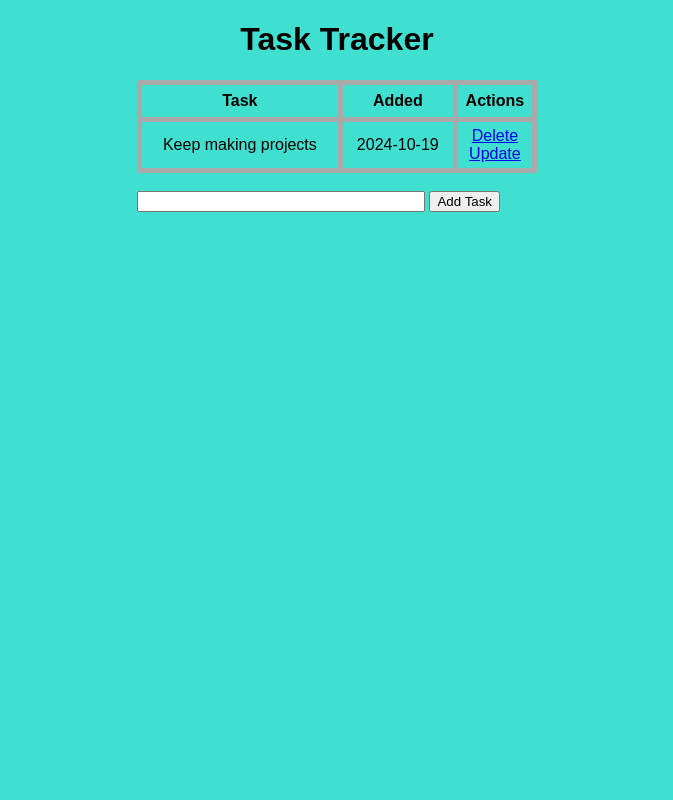
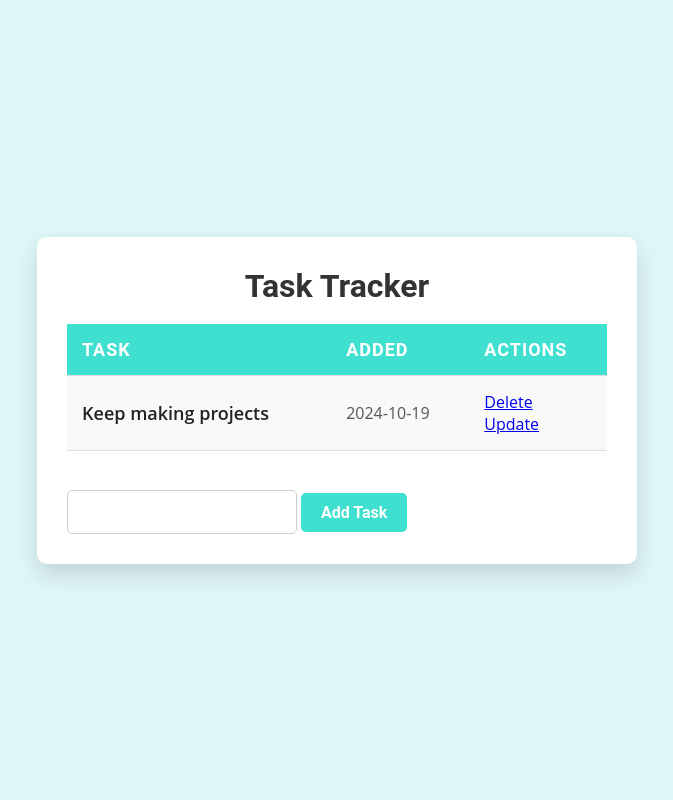
Before and after one commit to rattlesczck/ToDoList, a Flask app: page / in a window 1280 px wide. Shown: the whole page, without its empty margins (303-976 px from the left). Run offline with Flask 3, Linux system fonts and the light colour scheme; data comes from the database, SQL or seed files in the repository; both versions use the stored data as it was after the commit.

Commit message:
first commit

```diff
--- a/app.py
+++ b/app.py
@@ -23,13 +23,13 @@ def index():
 
     if request.method == "POST":
         task_content = request.form['content']
-        if task_content:
+        if task_content: #if user actually inputs some task to be recorded
             new_task = Todo(content=task_content)
 
             try:
-                db.session.add(new_task)
-                db.session.commit()
-                return redirect('/')
+                db.session.add(new_task) #add task into database
+                db.session.commit()       #commit
+                return redirect('/')       #redirect to the main page
             except:
                 return "There was an issue adding your task"
         else:
--- a/static/css/main.css
+++ b/static/css/main.css
@@ -1,36 +1,162 @@
-body, html {
+/* Font Styles and Global Reset */
+* {
     margin: 0;
-    font-family: sans-serif;
-    background-color: turquoise;
+    padding: 0;
+    box-sizing: border-box;
 }
 
-.content {
-    margin: 0 auto;
-    width: 400px;
+/* Body and HTML setup */
+body, html {
+    font-family: 'Roboto', sans-serif; /* Changed to 'Roboto' for modern look */
+    background-color: #e0f7fa;
+    color: #333;
+    height: 100%;
 }
 
-table, td, th {
-    border: 5px solid #aaa;
+/* Center content vertically using flex */
+body {
+    display: flex;
+    justify-content: center;
+    align-items: center;
+    min-height: 100vh;
 }
 
-table {
-    border-collapse: collapse;
+/* Content box with shadow and padding */
+.content {
+    max-width: 600px;
     width: 100%;
+    padding: 30px;
+    background-color: #fff;
+    border-radius: 10px;
+    box-shadow: 0 10px 25px rgba(0, 0, 0, 0.15);
+    transition: all 0.3s ease-in-out;
 }
 
-th {
-    height: 30px;
+/* Content hover effect */
+.content:hover {
+    transform: translateY(-5px);
+    box-shadow: 0 15px 30px rgba(0, 0, 0, 0.2);
 }
 
-td {
-    text-align: center;
-    padding: 5px;
+/* Task table styling */
+table {
+    width: 100%;
+    border-collapse: collapse;
+    margin-bottom: 20px;
 }
 
-.form {
-    margin-top: 20px;
+th, td {
+    border-bottom: 1px solid #ddd;
+    padding: 15px;
+    text-align: left;
+    font-size: 16px;
+    font-weight: 400; /* Regular weight for table text */
 }
 
+/* Styling table headers */
+th {
+    background-color: #40E0D0;
+    color: white;
+    font-size: 18px; /* Slightly larger headers */
+    font-weight: bold; /* Bold for emphasis */
+    text-transform: uppercase;
+    letter-spacing: 1px;
+}
+
+/* Add soft background for alternating rows */
+tr:nth-child(even) {
+    background-color: #f9f9f9;
+}
+
+/* Add hover effect to rows */
+tr:hover {
+    background-color: #f1f1f1;
+}
+
+/* Styling the task content in the table */
+td {
+    font-family: 'Open Sans', sans-serif; /* Font change for task content */
+    font-size: 16px;
+    font-weight: 500; /* Medium weight for clear reading */
+    color: #555; /* Softer text color for the task content */
+}
+
+/* Highlight task description */
+td:first-child {
+    font-size: 18px;
+    font-weight: 600;
+    color: #222; /* Darker text for better contrast */
+}
+
+/* Form container */
+.form {
+    display: flex;
+    justify-content: space-between;
+    margin-top: 20px;
+    align-items: center;
+}
+
+/* Input styling */
 #content {
-    width: 70%;
+    flex: 1;
+    padding: 10px;
+    border: 1px solid #ccc;
+    border-radius: 5px;
+    font-size: 16px;
+    font-family: 'Open Sans', sans-serif; /* Matching font style */
+    transition: border-color 0.3s ease;
 }
+
+/* Input focus state */
+#content:focus {
+    border-color: #40E0D0;
+    outline: none;
+}
+
+/* Button styling */
+input[type="submit"] {
+    padding: 10px 20px;
+    background-color: #40E0D0;
+    color: white;
+    border: none;
+    border-radius: 5px;
+    cursor: pointer;
+    font-size: 16px;
+    font-family: 'Roboto', sans-serif;
+    font-weight: 600; /* Bolder text for buttons */
+    transition: background-color 0.3s ease;
+}
+
+/* Button hover state */
+input[type="submit"]:hover {
+    background-color: #008B8B;
+}
+
+/* Responsive design */
+@media (max-width: 600px) {
+    .content {
+        padding: 20px;
+    }
+
+    table {
+        font-size: 14px;
+    }
+
+    th, td {
+        padding: 10px;
+    }
+
+    .form {
+        flex-direction: column;
+        align-items: stretch;
+    }
+
+    #content {
+        margin-bottom: 10px;
+        width: 100%;
+    }
+
+    input[type="submit"] {
+        width: 100%;
+    }
+}
--- a/templates/index.html
+++ b/templates/index.html
@@ -9,6 +9,7 @@
 
 <div class = "content">
     <h1 style = "text-align: center">Task Tracker</h1>
+    <br>
     {% if tasks|length < 1 %}
     <h4>There are no tasks yet! Create one below</h4>
     {%else%}
```
Also changed, not shown: instance/test.db.
